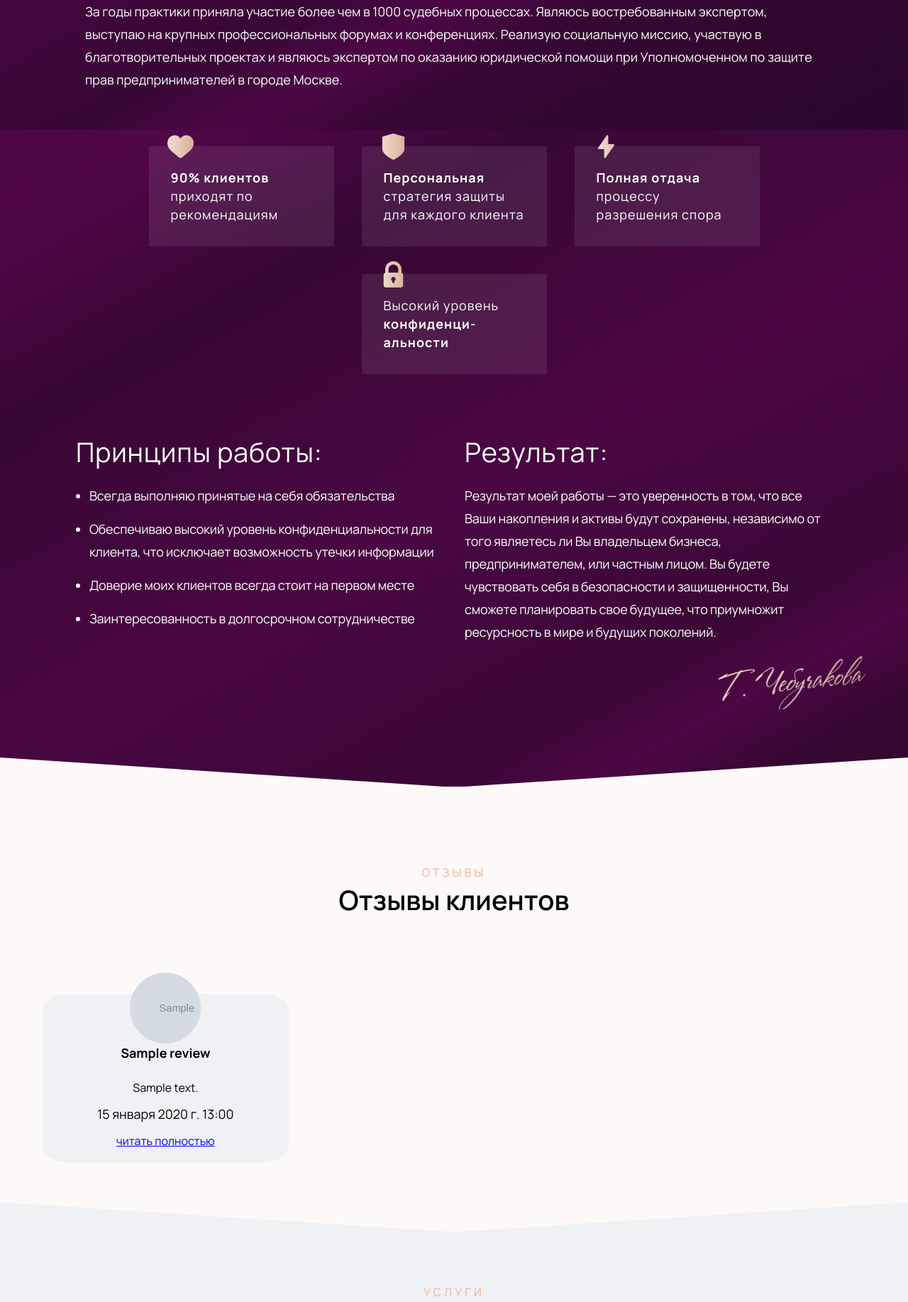
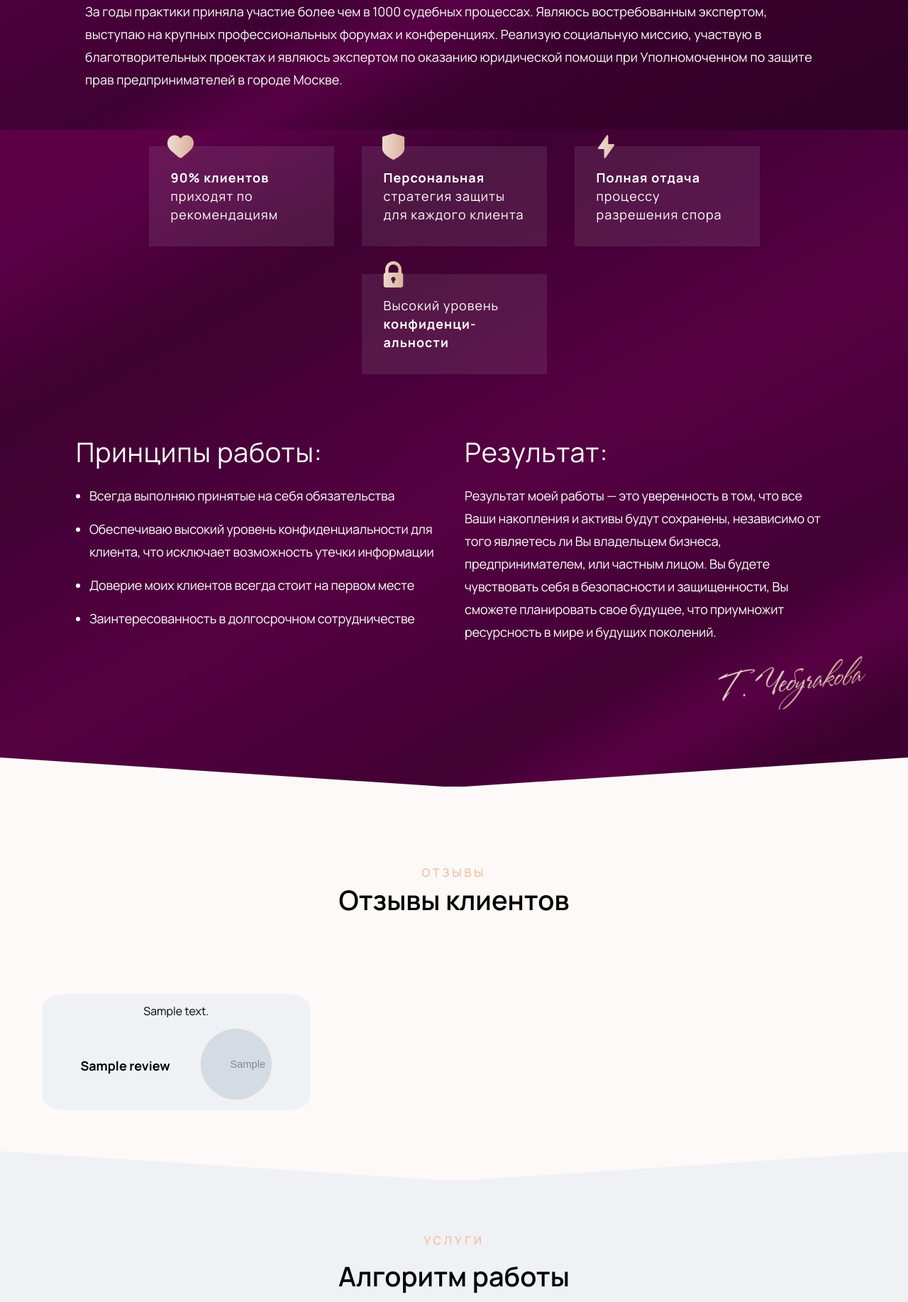
Before and after one commit to codarsssss/landing_page, a Django app: page / in a window 1280 px wide. Shown: the part 3960-5794 px from the top of the page at 71% size. Run offline with Django 4.2, Linux system fonts and the light colour scheme; tables that the repository leaves empty hold one stand-in row (values such as "Sample post"); grey boxes marked "Sample" are stand-in pictures; some libraries are stand-ins or nearby versions; some web fonts are replaced.

Commit message:
front fix

```diff
--- a/landing/home_app/static/home_app/style/css/review_card.css
+++ b/landing/home_app/static/home_app/style/css/review_card.css
@@ -5,16 +5,21 @@
 }
 
 .reviews_media_item {
-    padding: 0px;
+    display: flex;
+    flex-direction: column;
+    justify-content: space-around;
+    align-items: center;
+    padding: 15px;
     background-color: #f0f1f4;
     overflow: visible;
     margin-top: 50px;
     border-radius: 10%;
-    padding-bottom: 20px;
+
+    /*padding-bottom: 20px;*/
 }
 
 .review-img {
-    margin-top: -30px;
+    /*margin-top: -30px;*/
     height: 100px;
     width: 100px;
     border-radius: 50%;
@@ -23,15 +28,18 @@
 }
 
 .review-header {
+    /*margin-top: 50px;*/
     display: flex;
-    flex-direction: column;
+    flex-direction: row-reverse;
+    justify-content: space-between;
+
     align-items: center;
     padding-left: 3vw;
     padding-right: 3vw;
 }
 
 .review-header p{
-    line-height: 20px;
+    /*line-height: 20px;*/
     margin-top: 0px;
     margin-bottom: 0px;
 }
@@ -39,7 +47,6 @@
 .review-header > p:nth-child(2) {
     font-weight: bold;
     font-size: 18px;
-    min-height: 50px;
     padding-top: 3px;
 }
 
--- a/landing/home_app/static/home_app/style/css/style.css
+++ b/landing/home_app/static/home_app/style/css/style.css
@@ -76,6 +76,11 @@ section p {
   gap: 24px;
   margin-right: 44px;
 }
+
+.header__logo img, .footer__logo img {
+  max-height: 100px;
+}
+
 
 .header__logo h3 {
   font-size: 20px;
@@ -178,7 +183,7 @@ section p {
 }
 
 div.hero__description > h1 {
-  font-family: 'Yeseva One', cursive;
+  font-family: 'Vollkorn', serif;
 }
 
 .job-title {
--- a/landing/home_app/templates/home_app/base.html
+++ b/landing/home_app/templates/home_app/base.html
@@ -33,15 +33,15 @@
             referrerpolicy="no-referrer"
         >
         <link rel="stylesheet" href="https://cdn.jsdelivr.net/npm/swiper@10/swiper-bundle.min.css">
+        <link rel="preconnect" href="https://fonts.googleapis.com">
+        <link rel="preconnect" href="https://fonts.gstatic.com" crossorigin>
+        <link href="https://fonts.googleapis.com/css2?family=Vollkorn&display=swap" rel="stylesheet">
     </head>
     <body class="body">
         <header class="header container">
             <div class="header__logo">
               <img src="{% static 'home_app/img/logo.png' %}" alt="Логотип"/>
-              <h3>
-                Чебучакова <br />
-                Татьяна
-              </h3>
+
             </div>
 
             <nav class="header__navigation">
--- a/landing/home_app/templates/home_app/index.html
+++ b/landing/home_app/templates/home_app/index.html
@@ -6,7 +6,8 @@
     <section class="hero">
         <div class="container">
             <div class="hero__description">
-            <h2 class="hero__subtitle">Адвокат по защите личных активов <br>и субсидиарной ответственности первых лиц</h2>
+                <h2 class="hero__subtitle">Адвокат по защите личных активов <br>и субсидиарной ответственности первых
+                    лиц</h2>
                 <h1 class="animYBlocks">
                     Чебучакова Татьяна
                 </h1>
@@ -116,7 +117,8 @@
                         <ul class="audit__item-list">
                             <li><p>Ваша компания прекратила исполнять часть денежных обязательств или обязательных
                                 платежей</p></li>
-                        <li><p>Вы не способны в полном объеме удовлетворять требования кредиторов, в том числе об уплате
+                            <li><p>Вы не способны в полном объеме удовлетворять требования кредиторов, в том числе об
+                                уплате
                                 обязательных платежей</p></li>
                             <li><p>Размер денежных обязательств и обязанностей по уплате обязательных платежей над
                                 стоимостью имущества (активов)</p></li>
@@ -243,19 +245,18 @@
                 <div class="swiper-wrapper">
                     {% for card in Reviews %}
                         <div class="swiper-slide reviews_media_item anim_block">
+                            <div class="card-body-container">
+                                <p class="card-body-text">{{ card.body }}</p>
+{#                                <p>{{ card.create_date }}</p>#}
+                            </div>
                             <div class="review-header">
                                 {% if card.image %}
                                     <div style="background-image: url('{{ card.image.url }}')" class="review-img"></div>
                                 {% else %}
-                            <div style="background-image: url({%  static 'home_app/img/default_user.jpg' %})" class="review-img"></div>
+                                    <div style="background-image: url({% static 'home_app/img/default_user.jpg' %})"
+                                         class="review-img"></div>
                                 {% endif %}
                                 <p>{{ card.name }}</p>
-
-                    </div>
-                    <div class="card-body-container">
-                        <p class="card-body-text">{{ card.body }}</p>
-                        <p>{{ card.create_date }}</p>
-                        <a href="#" class="read-more-btn">читать полностью</a>
                             </div>
                         </div>
                     {% endfor %}
```
Also changed, not shown: landing/home_app/admin.py (+11 -0 lines), landing/home_app/static/home_app/img/about_bac.png, landing/home_app/static/home_app/img/first_screen.jpg (added), landing/home_app/static/home_app/img/first_screen.png, landing/home_app/static/home_app/img/first_screen.png-1.jpg (added), landing/home_app/static/home_app/img/logo.png, landing/home_app/static/home_app/img/person.png, landing/home_app/static/home_app/img/profile_photo.png, landing/home_app/static/home_app/img/Монтажная область 5.png (added), landing/home_app/static/home_app/js/readmore_logic.js (deleted). Lines whose indentation alone changed are shown as unchanged.
